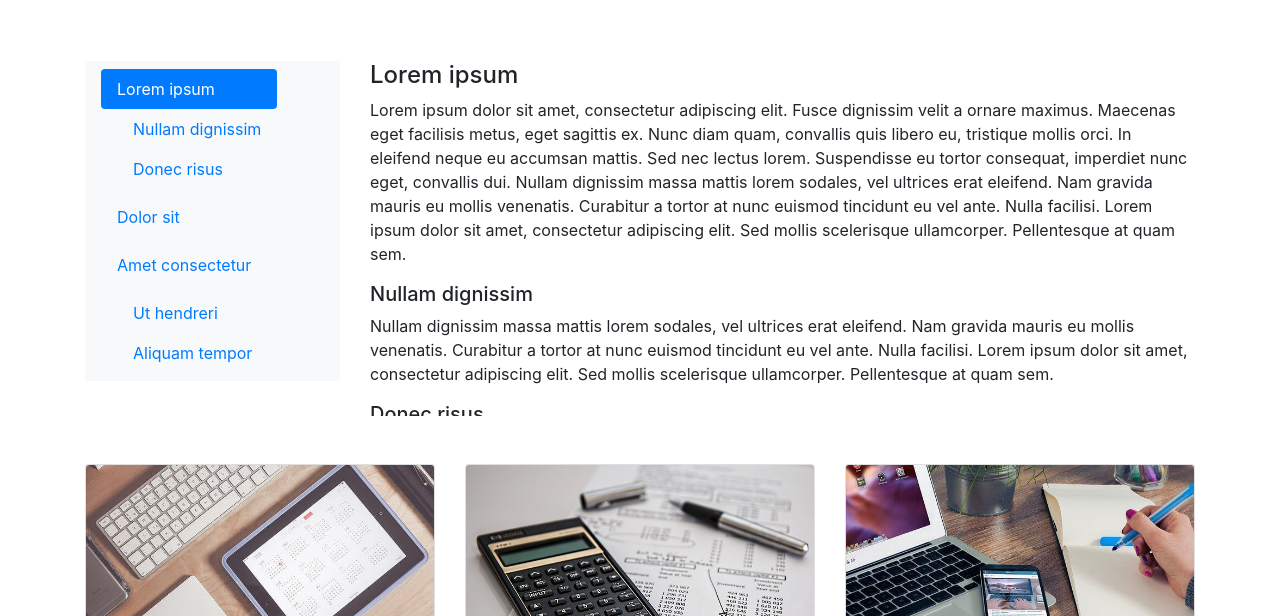
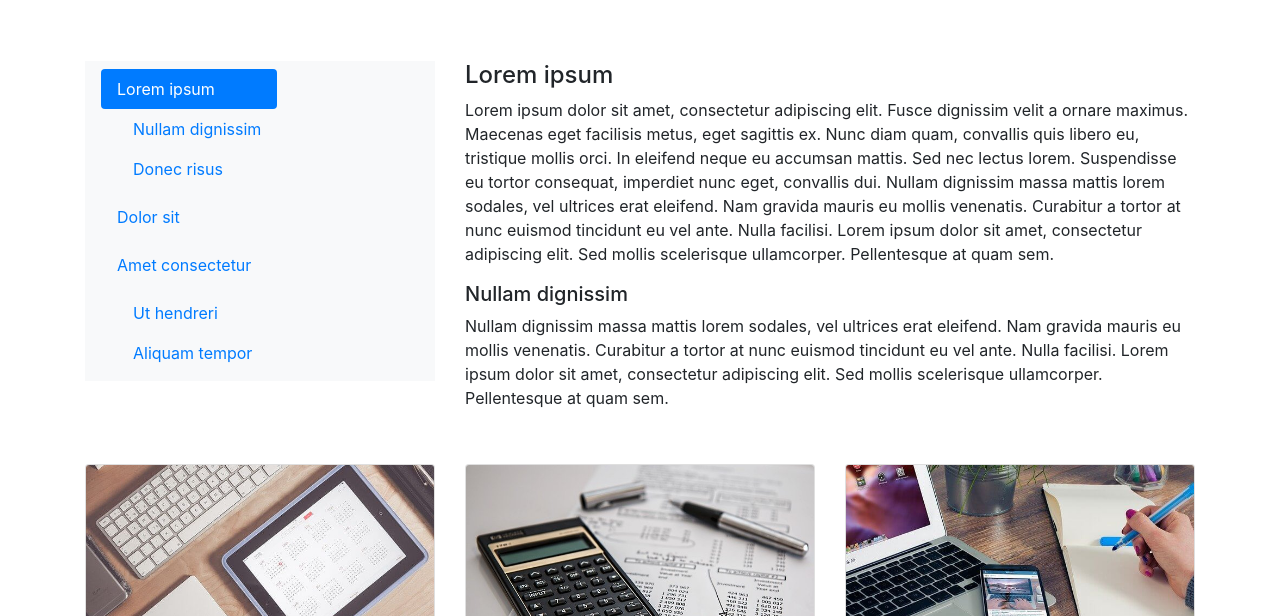
Before and after one commit to franciscojsc/curso-site-com-bootstrap-4, a website: page src/index.html in a window 1280 px wide. Shown: the part 650-1266 px from the top of the page. Drawn offline with nearby package versions, Linux system fonts and the light colour scheme.

Commit message:
Ajuste o componente Scrollspy para telas menores

```diff
--- a/src/index.html
+++ b/src/index.html
@@ -141,9 +141,9 @@
 
     </div>
 
-    <div class="row">
+    <div class="row mb-5">
 
-      <div class="col-3">
+      <div class="col-sm-6 col-md-4 mb-3">
 
         <nav id="navbarVertical" class="navbar navbar-light bg-light">
 
@@ -177,7 +177,7 @@
 
       </div>
 
-      <div class="col-9">
+      <div class="col-sm-6 col-md-8">
 
         <div data-spy="scroll" data-target="#navbarVertical" data-offset="0" class="scrollspySite">
 
```
